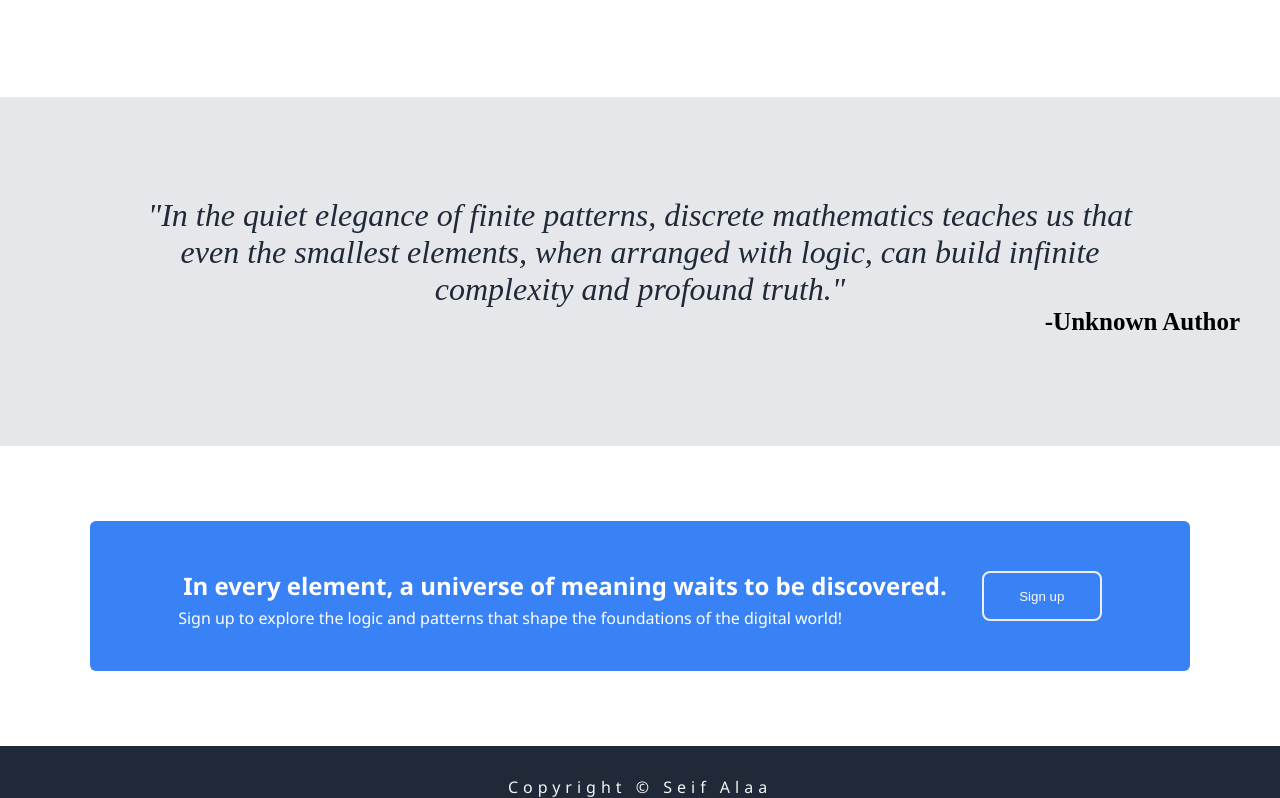
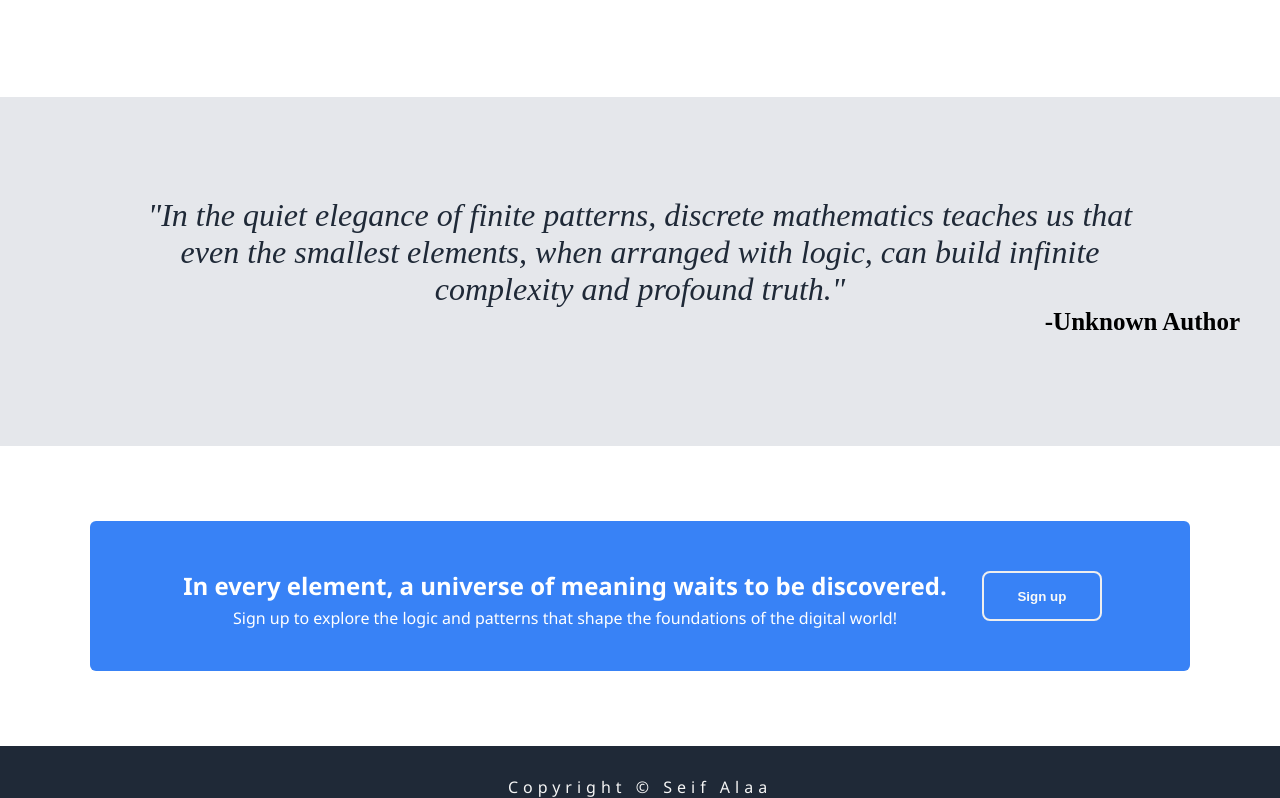
Before and after one commit to Seif-Sedky/discrete-math-home-page, a plain HTML site: page index.html in a window 1280 px wide. Shown: the part 1009-1807 px from the top of the page. Drawn offline with Linux system fonts and the light colour scheme.

Commit message:
Adjust text in action section

```diff
--- a/styles/style.css
+++ b/styles/style.css
@@ -137,8 +137,8 @@
 .action-content {
     width: 1100px;
     height: 150px;
+    border-radius: 6px;
     background-color: #3882F6;
-    border-radius: 6px;
     color: white;
     display: flex;
     justify-content: center;
@@ -148,8 +148,8 @@
 .action-text {
     display: flex;
     flex-direction: column;
+    font-family: 'Segoe UI', Tahoma, Geneva, Verdana, sans-serif;
     justify-content: center;
-    font-family: 'Segoe UI', Tahoma, Geneva, Verdana, sans-serif;
 }
 
 .action-header {
@@ -161,6 +161,8 @@
 
 .action-body {
     margin: 0px;
+    align-self:center;
+
 }
 
 .action-button {
@@ -169,6 +171,7 @@
     width: 120px;
     height: 50px;
     align-self: center;
+    font-weight: 900;
 }
 
 /* Section 5 */
```
